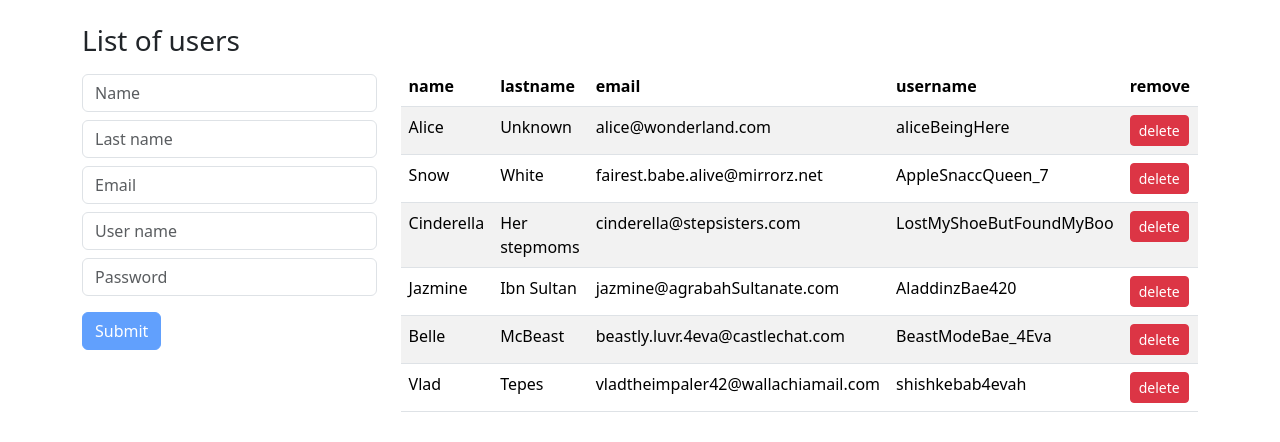
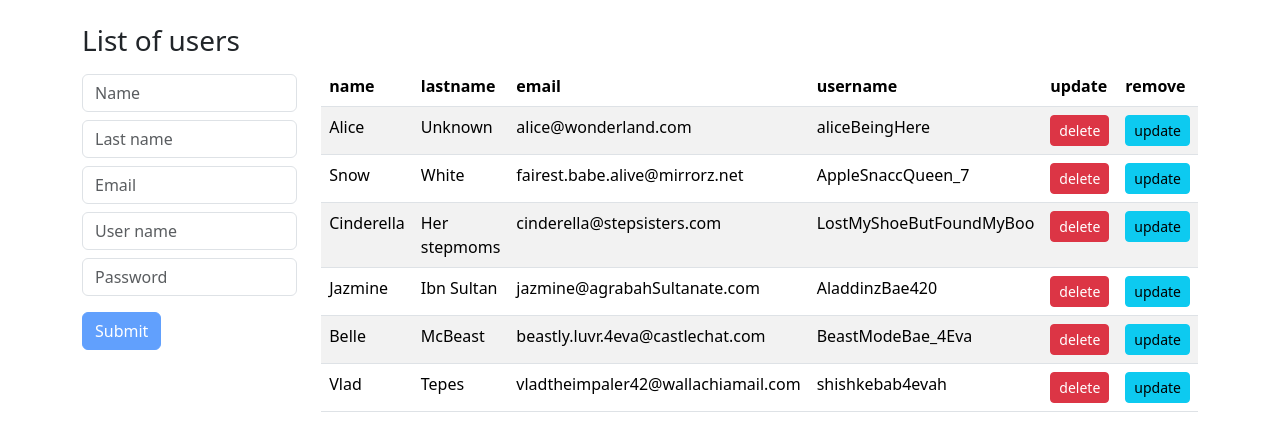
Before and after one commit to SerBro42/5-user-app, an Angular app: page / in a window 1280 px wide. Shown: the top 442 px of the page. Built offline with nearby package versions, Linux system fonts and the light colour scheme.

Commit message:
Select user for further update (update not yet working)

```diff
--- a/src/app/components/form-user/form-user.ts
+++ b/src/app/components/form-user/form-user.ts
@@ -1,4 +1,4 @@
-import { Component, EventEmitter, Output } from '@angular/core';
+import { Component, EventEmitter, Input, Output } from '@angular/core';
 import { FormsModule, NgForm } from '@angular/forms';
 import { User } from '../../models/user';
 import { CommonModule } from '@angular/common';
@@ -12,7 +12,7 @@ import { CommonModule } from '@angular/common';
 export class FormUserComponent {
 
   //A generic user for the form. See constructor for more details.
-  user: User;
+  @Input() user: User;
 
   //This info will be sent from child to parent component, hence we use @Output.
   @Output() newUserEventEmitter: EventEmitter<User> = new EventEmitter();
--- a/src/app/components/user-app.html
+++ b/src/app/components/user-app.html
@@ -2,10 +2,15 @@
   <h3> {{ title }} </h3>
   <div class="row">
     <div class="col">
-      <form-user (newUserEventEmitter)="addUser($event)"/>
+      <form-user
+      [user]="selectedUser"
+      (newUserEventEmitter)="addUser($event)"/>
     </div>
     <div class="col">
-      <user [users]="users" (idUserEventEmitter)="removeUser($event)"/>
+      <user
+      [users]="users"
+      (idUserEventEmitter)="removeUser($event)"
+      (selectedUserEventEmitter)="setSelectedUser($event)"/>
     </div>
   </div>
 </div>
--- a/src/app/components/user-app.ts
+++ b/src/app/components/user-app.ts
@@ -14,8 +14,12 @@ export class UserAppComponent implements OnInit{
 
   users: User[] = [];
 
+  //We need to declare this for the edit function
+  selectedUser: User;
+
+  //We need to add this to the constructor for the edit function
   constructor(private service: UserService) {
-
+    this.selectedUser = new User();
   }
 
   ngOnInit(): void {
@@ -30,4 +34,8 @@ export class UserAppComponent implements OnInit{
   removeUser(id: number): void {
     this.users = this.users.filter(user => user.id != id);
   }
+
+  setSelectedUser(userRow: User): void {
+    this.selectedUser = {... userRow};
+  }
 }
--- a/src/app/components/user/user.html
+++ b/src/app/components/user/user.html
@@ -9,6 +9,7 @@
       <th>lastname</th>
       <th>email</th>
       <th>username</th>
+      <th>update</th>
       <th>remove</th>
     </tr>
   </thead>
@@ -26,6 +27,12 @@
           delete
         </button>
       </td>
+      <td>
+        <button class="btn btn-info btn-sm"
+        (click)="onSelectedUser(user)">
+          update
+        </button>
+      </td>
     </tr>
     }
   </tbody>
--- a/src/app/components/user/user.ts
+++ b/src/app/components/user/user.ts
@@ -13,7 +13,11 @@ export class UserComponent {
   @Input() users: User[] = [];
 
   //This event is being emitted from the child component to the parent (UserAppComponent), hence the Output.
+  //It emits only the Id of the user.
   @Output() idUserEventEmitter = new EventEmitter();
+
+  //This output, on the other hand, emits the whole user.
+  @Output() selectedUserEventEmitter = new EventEmitter();
 
   onRemoveUser(id: number): void {
 
@@ -37,4 +41,8 @@ export class UserComponent {
     });
   }
 
+  //Difference between Delete and Update functions: Delete only emits ID and Update emits the whole User.
+  onSelectedUser(user: User): void {
+    this.selectedUserEventEmitter.emit(user);
+  }
 }
```
